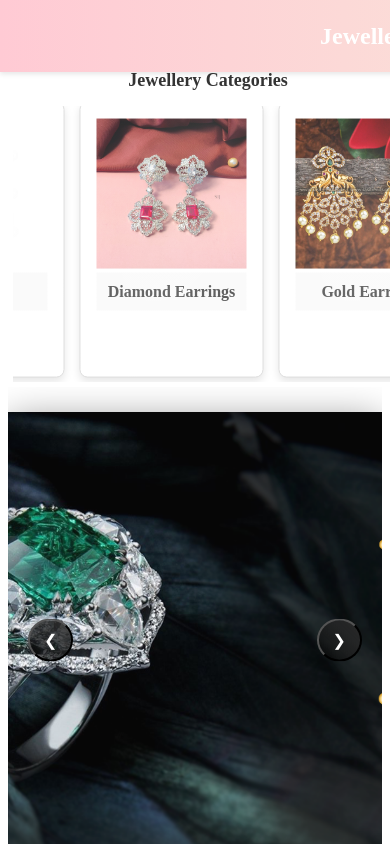
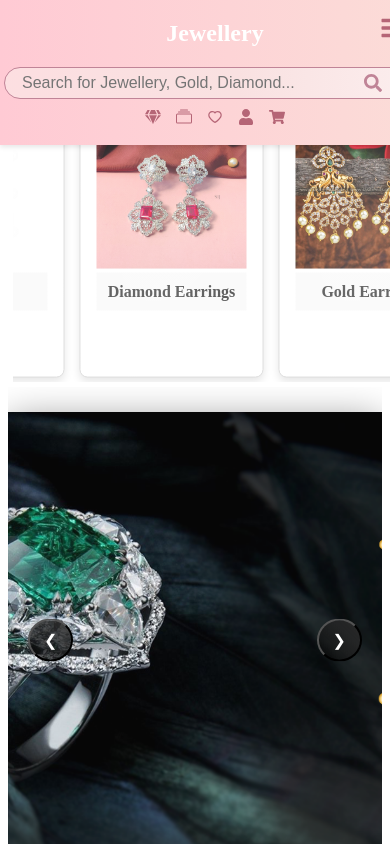
Before and after one commit to Nehasontakke123/NewProject, a React (Vite) app: page / in a window 390 px wide. Shown: the top 844 px of the page. Built offline with nearby package versions, Linux system fonts and the light colour scheme.

Commit message:
error solve

```diff
--- a/src/assets/css/Navbar.css
+++ b/src/assets/css/Navbar.css
@@ -6,7 +6,7 @@
 }
 
 .navbar {
-  position: fixed; /* ✅ Navbar will stay fixed at the top */
+  position: fixed;
   top: 0;
   left: 0;
   width: 100%;
@@ -28,15 +28,12 @@
   width: 100%;
   align-items: center;
   padding: 10px 0;
-  font-size: 20px;
 }
 
 .nav-logo {
   font-size: 24px;
   font-weight: bold;
-  margin-left: 20px;
   color: #fff;
-  margin-left: 300px;
 }
 
 /* ✅ Search Bar */
@@ -60,11 +57,6 @@
   font-size: 16px;
   color: #b56576;
   background: transparent;
-}
-
-::placeholder {
-  color: #b56576;
-  opacity: 0.8;
 }
 
 .search-icon, .mic-icon {
@@ -103,14 +95,7 @@
 .nav-icons {
   display: flex;
   gap: 20px;
-  margin-right: 300px;
   color: #b56576;
-}
-
-/* ✅ Shopping Cart Icon */
-.cart-icon {
-  color: #b56576;
-  transition: transform 0.3s ease-in-out, color 0.3s ease-in-out;
 }
 
 .cart-icon:hover {
@@ -118,68 +103,58 @@
   transform: scale(1.1);
 }
 
-/* ✅ Navbar Icons Hover Effect */
-.nav-icons svg {
-  cursor: pointer;
-  transition: transform 0.3s ease-in-out, color 0.3s ease-in-out;
-}
-
 .nav-icons svg:hover {
   color: #b56576;
   transform: scale(1.2);
 }
-
 
 .nav-toggle {
   background: none;
   border: none;
   font-size: 24px;
   cursor: pointer;
-  display: block; /* ✅ Ensure button is visible on mobile */
-  position: absolute;
-  top: 15px;
-  right: 20px;
-  color: #b56576;
-  z-index: 2000;
+  display: none;
 }
 
-/* ✅ Responsive Fix */
-@media (min-width: 769px) {
-  .nav-toggle {
-    display: none; /* Hide on larger screens */
+/* ✅ Fully Responsive Navbar */
+@media (max-width: 768px) {
+  .nav-top {
+    flex-direction: column;
+    text-align: center;
   }
-}
 
-@media (max-width: 768px) {
+  .nav-logo {
+    margin-bottom: 10px;
+  }
+
+  .nav-search {
+    width: 100%;
+    margin-top: 10px;
+  }
+
   .nav-icons {
-    position: relative;
+    margin-top: 10px;
+    justify-content: center;
+    gap: 15px;
   }
 
   .nav-toggle {
-    display: block; /* ✅ Show toggle on mobile */
+    display: block;
     position: absolute;
-    right: 10px;
-    top: 10px;
+    top: 15px;
+    right: 20px;
+    color: #b56576;
   }
 
   .nav-links {
     display: none;
     flex-direction: column;
+    text-align: center;
+    gap: 10px;
     width: 100%;
-    text-align: center;
-    position: absolute;
-    top: 60px;
-    left: 0;
-    background: #fff5f7;
-    padding: 0;
-    max-height: 0;
-    overflow: hidden;
-    transition: max-height 0.4s ease-in-out;
   }
 
-  .nav-links.open {
+  .nav-links.show {
     display: flex;
-    max-height: 300px;
-    padding: 10px 0;
   }
 }
```
